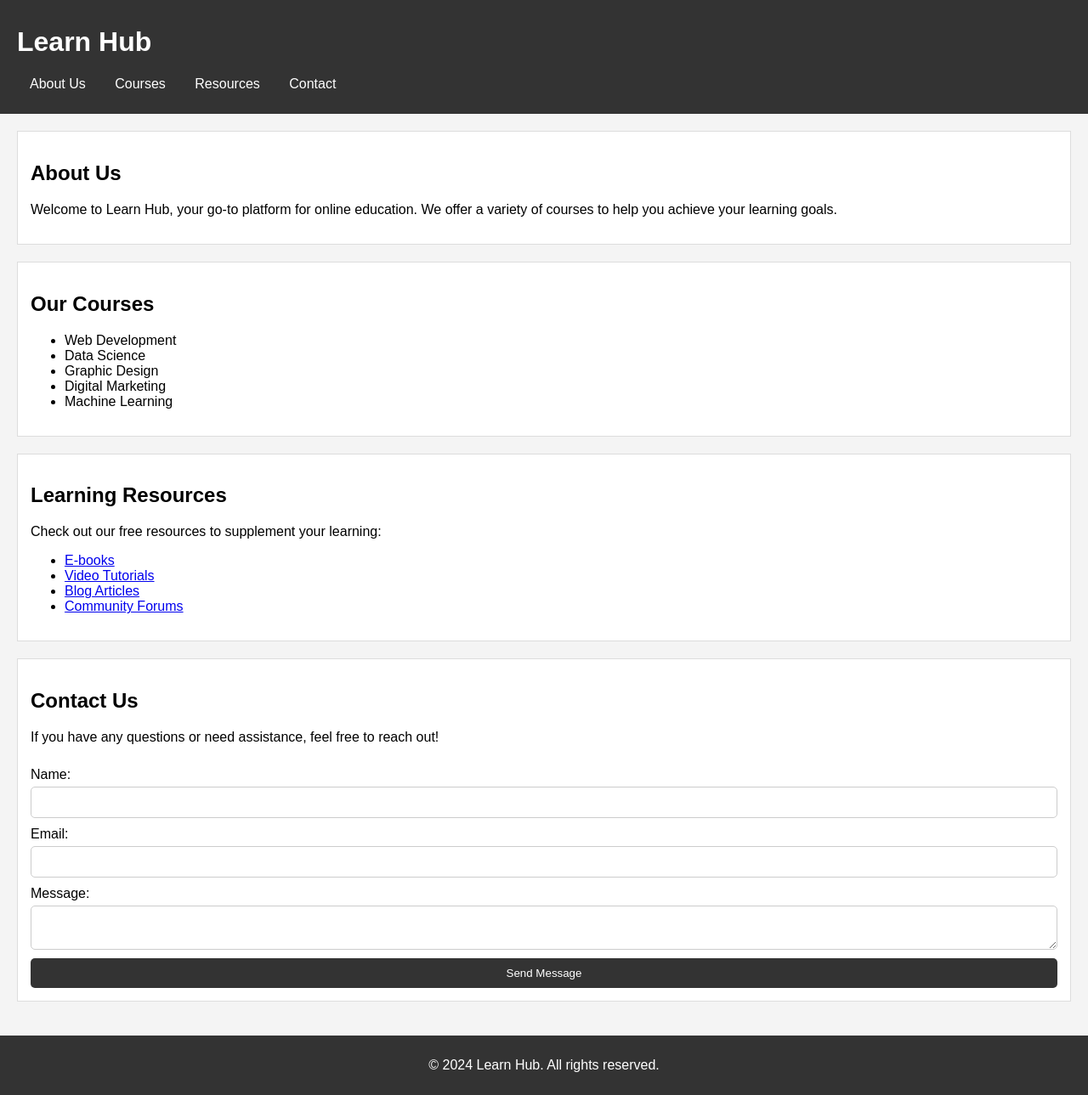
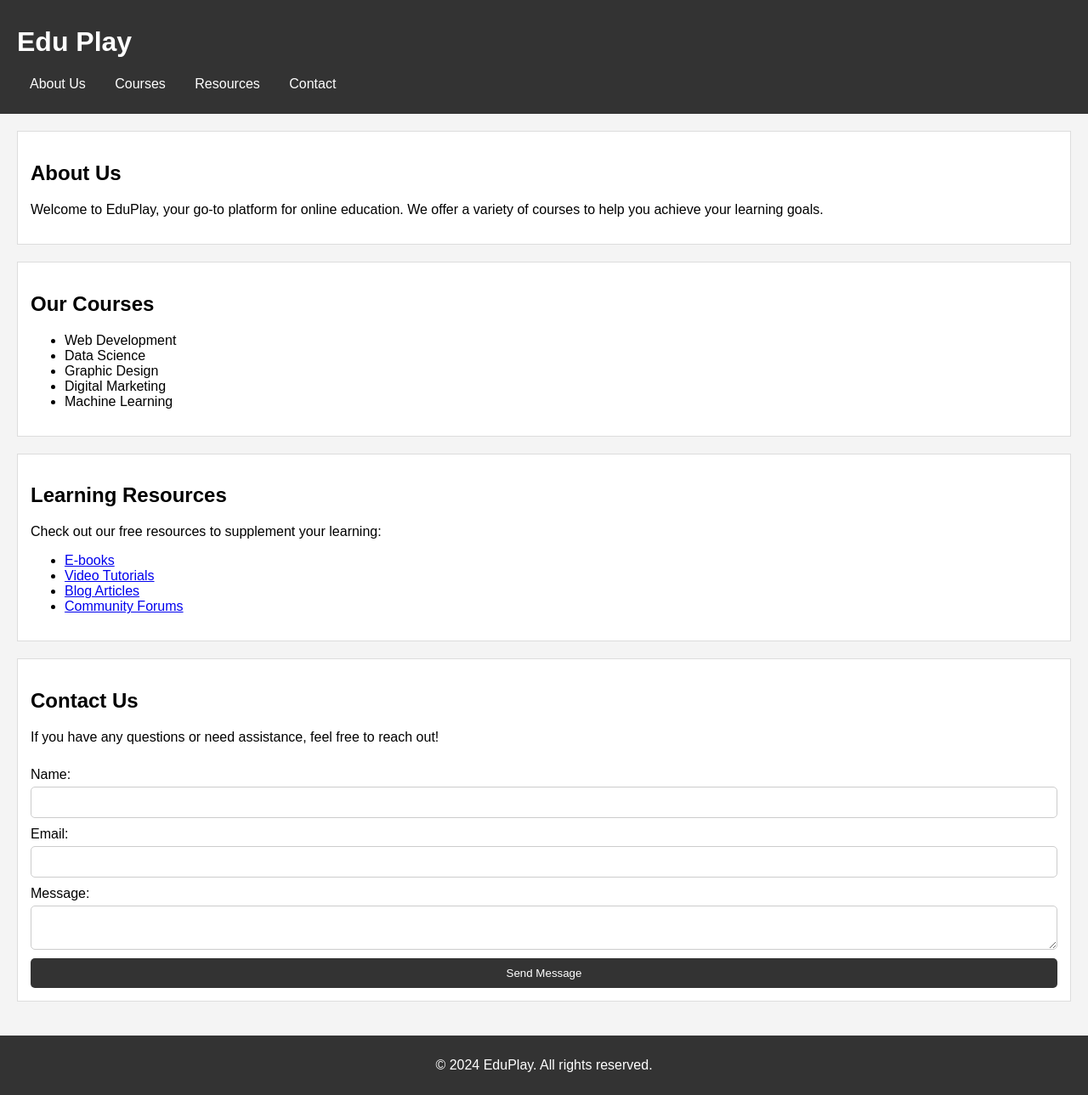
Before and after one commit to stella0606/dubhacks24, a plain HTML site: page index.html in a window 1280 px wide. Shown: the whole page at 85% size. Drawn offline with Linux system fonts and the light colour scheme; a script that the page names is missing.

Commit message:
Update index.html

```diff
--- a/index.html
+++ b/index.html
@@ -8,7 +8,7 @@
 </head>
 <body>
     <header>
-        <h1>Learn Hub</h1>
+        <h1>Edu Play</h1>
         <nav>
             <ul>
                 <li><a href="#about">About Us</a></li>
@@ -22,7 +22,7 @@
     <main>
         <section id="about">
             <h2>About Us</h2>
-            <p>Welcome to Learn Hub, your go-to platform for online education. We offer a variety of courses to help you achieve your learning goals.</p>
+            <p>Welcome to EduPlay, your go-to platform for online education. We offer a variety of courses to help you achieve your learning goals.</p>
         </section>
 
         <section id="courses">
@@ -66,7 +66,7 @@
     </main>
 
     <footer>
-        <p>&copy; 2024 Learn Hub. All rights reserved.</p>
+        <p>&copy; 2024 EduPlay. All rights reserved.</p>
     </footer>
 
     <script src="script.js"></script>
```
